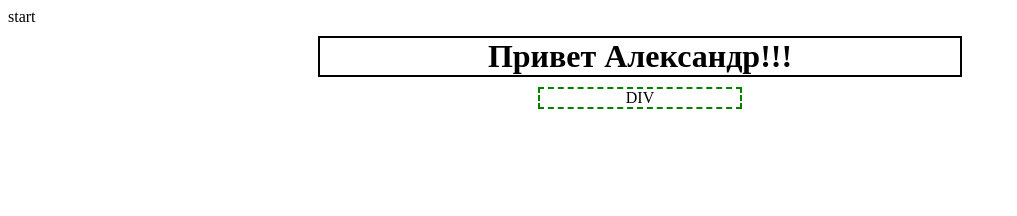
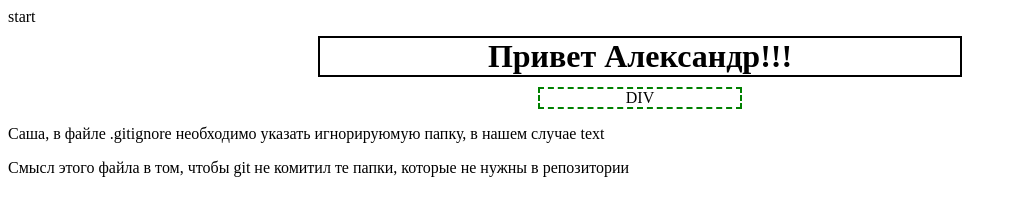
Before and after one commit to tnnic/test, a plain HTML site: page index.html in a window 1280 px wide. Shown: the whole page, without its empty margins (0-1017 px from the left). Drawn offline with Linux system fonts and the light colour scheme.

Commit message:
корректировка .gitignore

```diff
--- a/index.html
+++ b/index.html
@@ -9,5 +9,7 @@
 <body>
 	<h1>Привет Александр!!!</h1>
 	<div>DIV</div>
+	<p>Саша, в файле .gitignore необходимо указать игнорируюмую папку, в нашем случае text </p>
+	<p>Смысл этого файла в том, чтобы git не комитил те папки, которые не нужны в репозитории </p>
 </body>
 </html>
```
Also changed, not shown: 1 other file.
